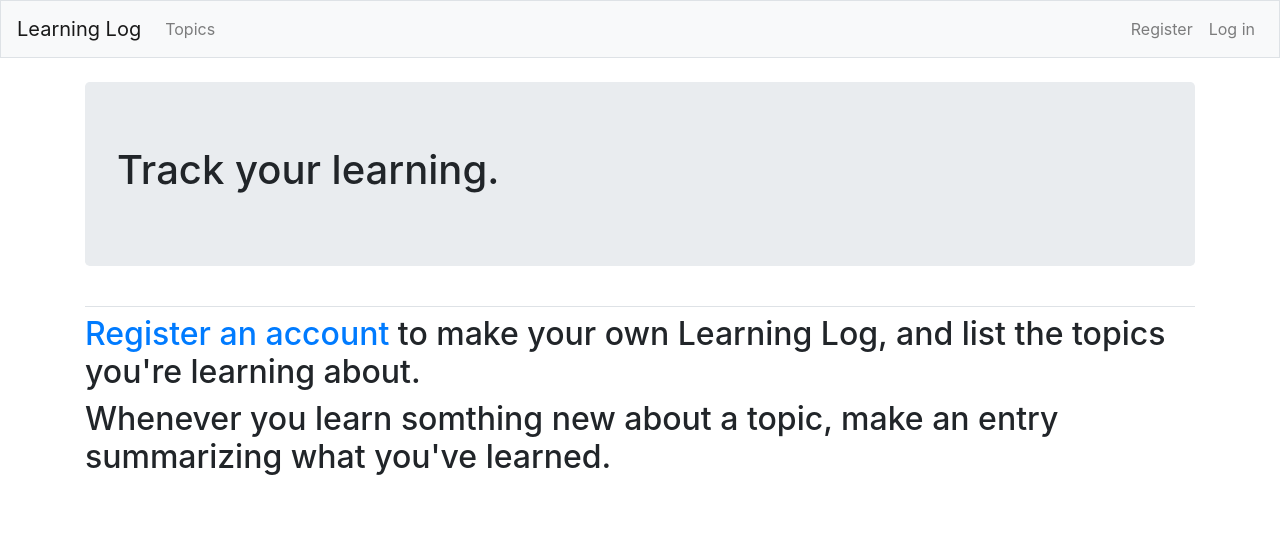
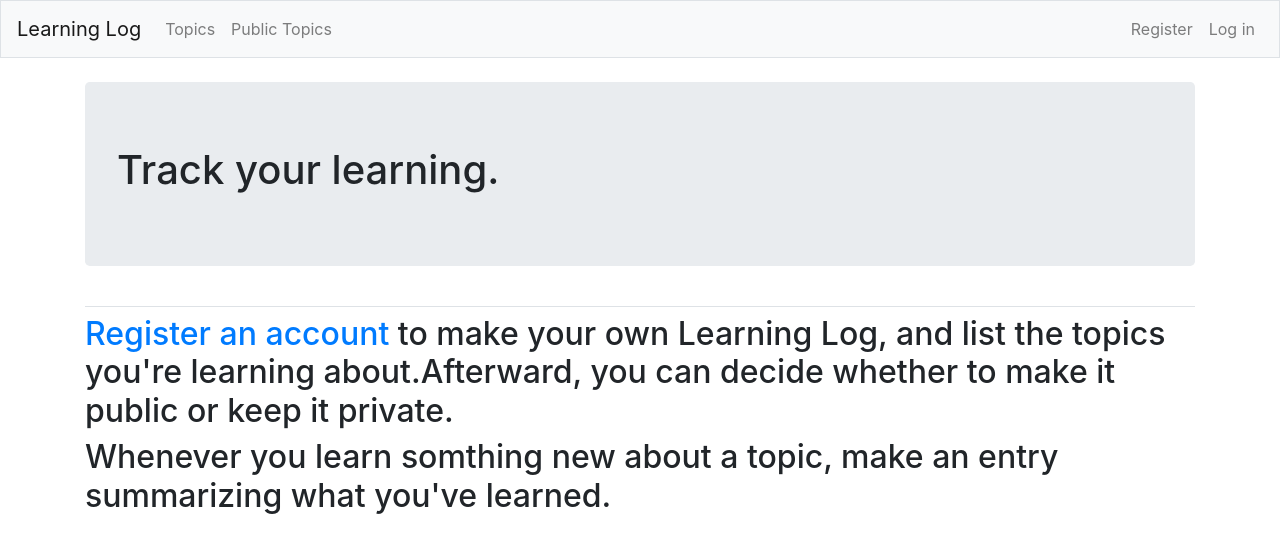
Before and after one commit to ZTJ001/learning_log, a Django app: page / in a window 1280 px wide. Shown: the top 553 px of the page. Run offline with Django 5.2, Linux system fonts and the light colour scheme; some libraries are stand-ins or nearby versions.

Commit message:
增加公开主题

```diff
--- a/learning_logs/forms.py
+++ b/learning_logs/forms.py
@@ -5,8 +5,8 @@ from .models import Topic,Entry
 class TopicForm(forms.ModelForm):
     class Meta:
         model = Topic
-        fields = ['text']
-        labels = {'text': ''}
+        fields = ['text','public']
+        labels = {'text': '','public':''}
 
 class EntryForm(forms.ModelForm):
     class Meta:
--- a/learning_logs/models.py
+++ b/learning_logs/models.py
@@ -10,6 +10,9 @@ class Topic(models.Model):
     date_added = models.DateTimeField(auto_now_add=True)
     #关联用户
     owner = models.ForeignKey(User,on_delete=models.CASCADE)
+    #设置公开属性
+    public = models.BooleanField(default=False)
+
 
     def __str__(self):
         """返回模型的字符串表示"""
--- a/learning_logs/templates/learning_logs/base.html
+++ b/learning_logs/templates/learning_logs/base.html
@@ -30,6 +30,9 @@
 
               <a class="nav-link" href="{% url 'learning_logs:topics' %}">Topics</a>
 
+            </li>
+            <li class="nav-item">
+            <a class="nav-link" href="{% url 'learning_logs:public_topics' %}"> Public Topics</a>
             </li>
 
           </ul>
--- a/learning_logs/templates/learning_logs/index.html
+++ b/learning_logs/templates/learning_logs/index.html
@@ -8,7 +8,7 @@
 
 {% block content %}
   <h2>
-    <a href="{% url 'users:register' %}">Register an account</a> to make your own Learning Log, and list the topics you're learning about.
+    <a href="{% url 'users:register' %}">Register an account</a> to make your own Learning Log, and list the topics you're learning about.Afterward, you can decide whether to make it public or keep it private.
   </h2>
   <h2>
     Whenever you learn somthing new about a topic, make an entry summarizing what you've learned.
--- a/learning_logs/templates/learning_logs/new_topic.html
+++ b/learning_logs/templates/learning_logs/new_topic.html
@@ -12,6 +12,10 @@
      {% csrf_token %}
      {% bootstrap_form form %}
 
+     <div class="checkbox-row">
+       <label class="vCheckboxlabel" for="id_public">Public or not?<label>
+     </div>
+
       <button type="submit" class="btn btn-primary">Add New Topic</button>
    </form>
 
--- a/learning_logs/urls.py
+++ b/learning_logs/urls.py
@@ -18,5 +18,7 @@ urlpatterns = [
     path('new_entry/<int:topic_id>/',views.new_entry,name='new_entry'),
     #用于编辑条目的页面
     path('edit_entry/<int:entry_id>/',views.edit_entry,name='edit_entry'),
+    # 显示公共主题
+    path('public_topics/', views.public_topics, name='public_topics'),
 
 ]
--- a/learning_logs/views.py
+++ b/learning_logs/views.py
@@ -9,6 +9,16 @@ from .forms import TopicForm,EntryForm
 def index(request):
     """学习笔记的主页"""
     return render(request, 'learning_logs/index.html')
+
+def public_topics(request):
+    """显示公开的主题"""
+    topics = list(Topic.objects.all().order_by('-date_added'))
+    for topic in topics[:]:
+        if topic.public == False:
+            topics.remove(topic)
+
+    context = {'topics': topics}
+    return render(request, 'learning_logs/public.html', context)
 
 #查看限制，需要登陆
 @login_required
@@ -25,7 +35,9 @@ def topic(request,topic_id):
     """显示单个主题及其所有的条目"""
     #修改
     topic = get_object_or_404(Topic,id=topic_id)
-    check_topic_owner(topic,request)
+    if topic.public == False:
+        check_topic_owner(topic,request)
+
     entries = topic.entry_set.order_by('date_added')
     context = {'topic':topic,'entries':entries}
     return render(request,'learning_logs/topic.html',context)
```
Also changed, not shown: learning_logs/templates/learning_logs/public.html (added, +21 -0 lines), learning_logs/templates/learning_logs/topic.html (+7 -0 lines), learning_logs/migrations/0004_topic_public.py (added).
